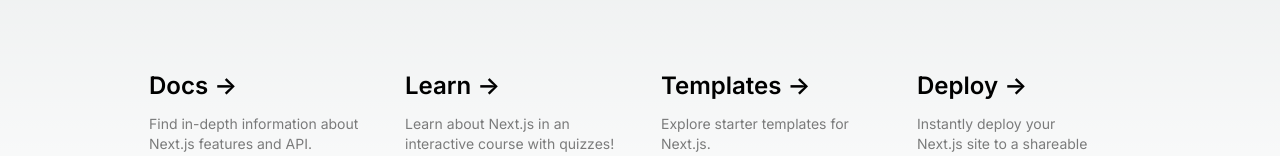
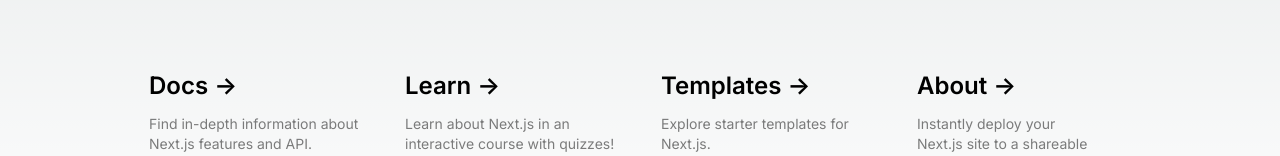
Before and after one commit to Dhoinewen/Aboba, a Next.js app: page / in a window 1280 px wide. Shown: the part 513-669 px from the top of the page. Built offline with nearby package versions, Linux system fonts and the light colour scheme.

Commit message:
added about page

```diff
--- /dev/null
+++ b/src/app/about/page.tsx
@@ -0,0 +1,11 @@
+export default function About() {
+  return (
+    <main className="flex min-h-screen flex-col items-center justify-between p-24">
+      <div className="z-10 w-full max-w-5xl items-center justify-between font-mono text-sm lg:flex">
+        <p className="fixed left-0 top-0 flex w-full justify-center border-b border-gray-300 bg-gradient-to-b from-zinc-200 pb-6 pt-8 backdrop-blur-2xl dark:border-neutral-800 dark:bg-zinc-800/30 dark:from-inherit lg:static lg:w-auto  lg:rounded-xl lg:border lg:bg-gray-200 lg:p-4 lg:dark:bg-zinc-800/30">
+          About
+        </p>
+      </div>
+    </main>
+  );
+}
--- a/src/app/page.tsx
+++ b/src/app/page.tsx
@@ -1,4 +1,5 @@
 import Image from 'next/image';
+import Link from 'next/link';
 
 export default function Home() {
   return (
@@ -61,14 +62,12 @@
           </p>
         </a>
 
-        <a
-          href="https://vercel.com/new?utm_source=create-next-app&utm_medium=appdir-template&utm_campaign=create-next-app"
+        <Link
+          href={'/about'}
           className="group rounded-lg border border-transparent px-5 py-4 transition-colors hover:border-gray-300 hover:bg-gray-100 hover:dark:border-neutral-700 hover:dark:bg-neutral-800/30"
-          target="_blank"
-          rel="noopener noreferrer"
         >
           <h2 className="mb-3 text-2xl font-semibold">
-            Deploy{' '}
+            About{' '}
             <span className="inline-block transition-transform group-hover:translate-x-1 motion-reduce:transform-none">
               -&gt;
             </span>
@@ -76,7 +75,7 @@
           <p className="m-0 max-w-[30ch] text-balance text-sm opacity-50">
             Instantly deploy your Next.js site to a shareable URL with Vercel.
           </p>
-        </a>
+        </Link>
       </div>
     </main>
   );
```
